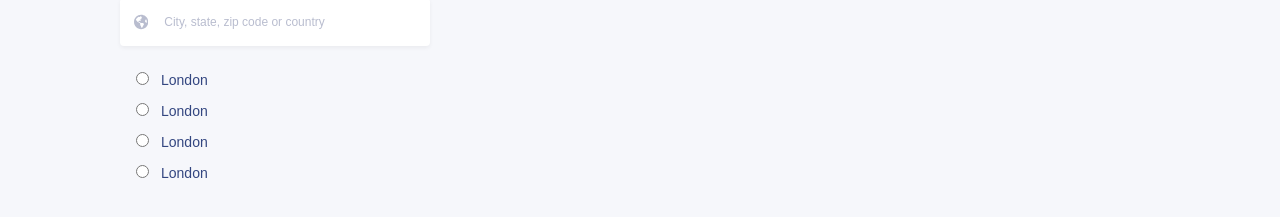
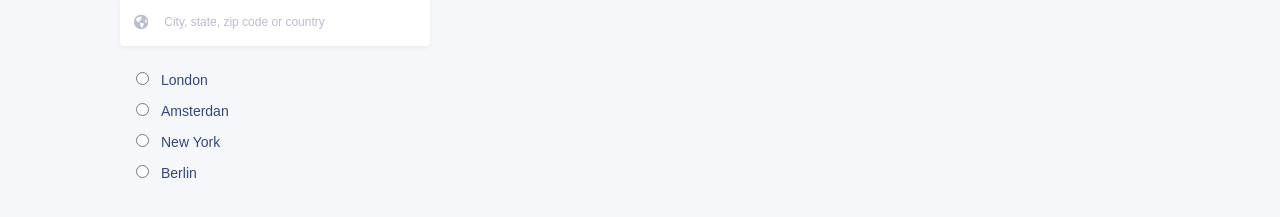
Before and after one commit to walefe/github-jobs, a Next.js app: page / in a window 1280 px wide. Shown: the part 339-556 px from the top of the page. Built offline with nearby package versions, Linux system fonts and the light colour scheme; no server answers.

Commit message:
refact: add code for fetch data and change style.

```diff
--- a/src/components/SideBar/index.tsx
+++ b/src/components/SideBar/index.tsx
@@ -1,17 +1,28 @@
 /* eslint-disable jsx-a11y/label-has-associated-control */
-import React from 'react';
+import React, { useCallback } from 'react';
 import { FaGlobeAmericas } from 'react-icons/fa';
 
-import { Container, Header, Section, Search, RadioCountry
-} from './styles';
+import api from '@/services/api';
+import { useJob } from '@/hooks';
 
-const SideBar: React.FC = () => (
+import InputRadio from './InputRadio';
+
+import { Container, Header, Section, Search, RadioCountry } from './styles';
+
+const SideBar: React.FC = () => {
+  const { addJobData } = useJob();
+
+  const handleInputData = useCallback(async () => {
+    const response = await api.get(`positions.json?full_time=${true}`);
+
+    addJobData(response.data);
+  }, [addJobData]);
+
+  return (
     <Container>
       <Header>
-      <label htmlFor="FullTime">
-        <input type="checkbox" id="FullTime" />
+        <input type="checkbox" value="FullTime" onChange={handleInputData} />
         Full time
-      </label>
       </Header>
       <Section>
         <strong>location</strong>
@@ -20,25 +31,11 @@ const SideBar: React.FC = () => (
           <input type="search" placeholder="City, state, zip code or country" />
         </Search>
         <RadioCountry>
-        <label htmlFor="">
-          <input type="radio" />
-          London
-        </label>
-        <label htmlFor="">
-          <input type="radio" />
-          London
-        </label>
-        <label htmlFor="">
-          <input type="radio" />
-          London
-        </label>
-        <label htmlFor="">
-          <input type="radio" />
-          London
-        </label>
+          <InputRadio />
         </RadioCountry>
       </Section>
     </Container>
   );
+};
 
 export default SideBar;
--- a/src/components/SideBar/styles.ts
+++ b/src/components/SideBar/styles.ts
@@ -60,15 +60,19 @@ export const Search = styled.div`
 `;
 
 export const RadioCountry = styled.div`
+  margin: 2.4rem 0 0 1.6rem;
+
+  form {
     display: flex;
     flex-direction: column;
-  margin: 2.4rem 0 0 1.6rem;
+    justify-content: center;
 
     label {
       color: #334680;
       font-size: 1.4rem;
       font-weight: 500;
       line-height: 2.1rem;
+    }
   }
 
   label + label {
```
Lines whose indentation alone changed are shown as unchanged.
